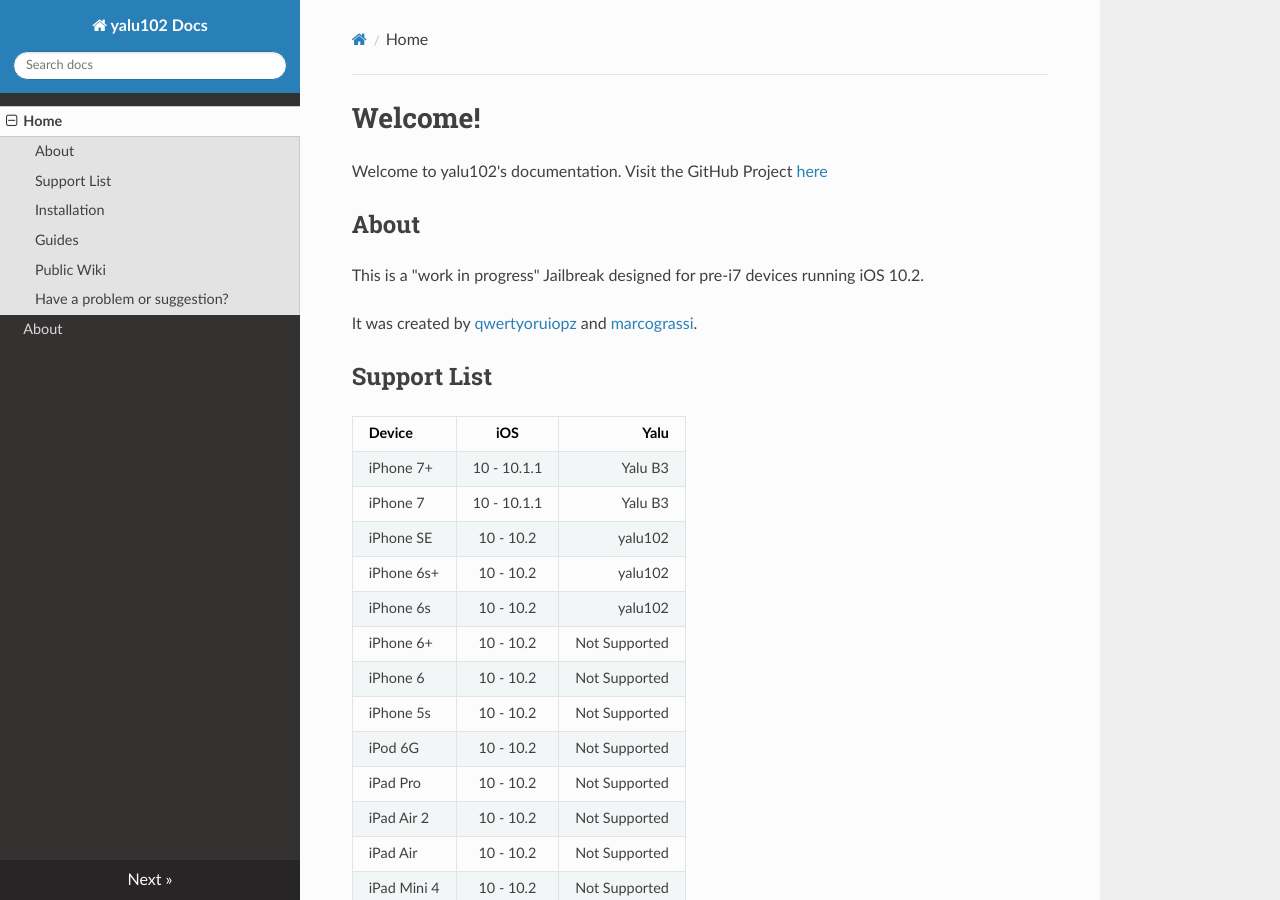
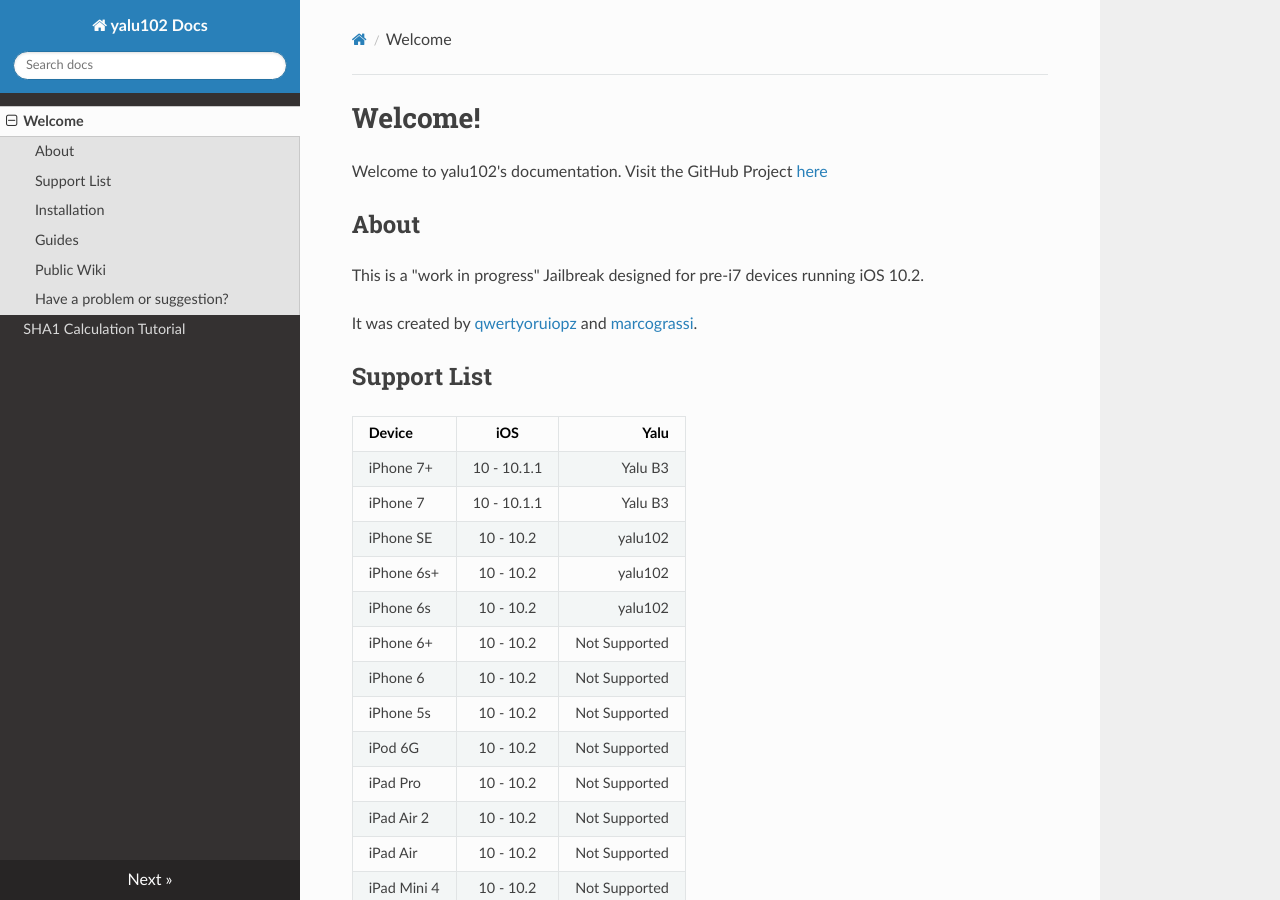
Before and after one commit to kpwn/yalu102, an MkDocs documentation site: the page built from docs/index.md, in a window 1280 px wide and 900 px high. Built offline with MkDocs 1.6.1, drawn with Linux system fonts in a browser that asks for light colours; nearby versions of some CDN libraries; old or Windows-style settings are respelled for this version of MkDocs.

Commit message:
added sha1 to index

```diff
--- a/mkdocs.yml
+++ b/mkdocs.yml
@@ -1,7 +1,7 @@
 site_name: yalu102 Docs
 
 pages:
-    - Home: index.md
-    - About: about.md
+    - Welcome: index.md
+    - SHA1 Calculation Tutorial: sha1.md
 
 theme: readthedocs
```
